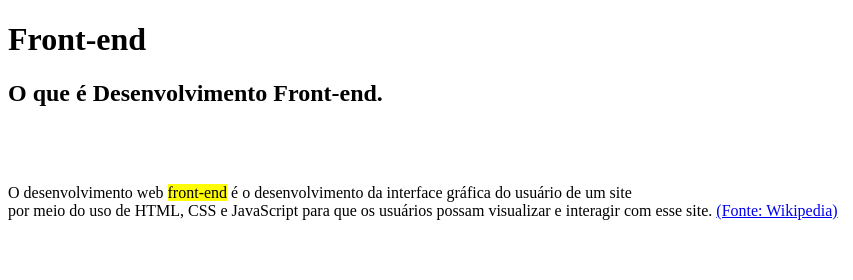
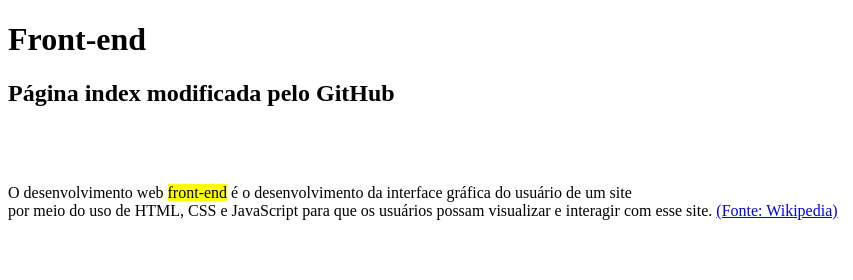
Before and after one commit to LuizHRDC/front-end-I, a plain HTML site: page aula02/index.html in a window 1280 px wide. Shown: the top 280 px of the page, 0-853 px from the left. Drawn offline with Linux system fonts and the light colour scheme; files whose address does not match are found by name.

Commit message:
Página index modificada pelo GitHub

```diff
--- a/aula02/index.html
+++ b/aula02/index.html
@@ -12,7 +12,7 @@
 
     <main>
         <section>
-            <h2>O que é Desenvolvimento Front-end.</h2>
+            <h2>Página index modificada pelo GitHub</h2>
             <div style="display: flex; align-items: center;">
                 <p style="margin: 0;">
                     O desenvolvimento web <mark>front-end</mark> é o desenvolvimento da interface gráfica do usuário de um site <br>
```
